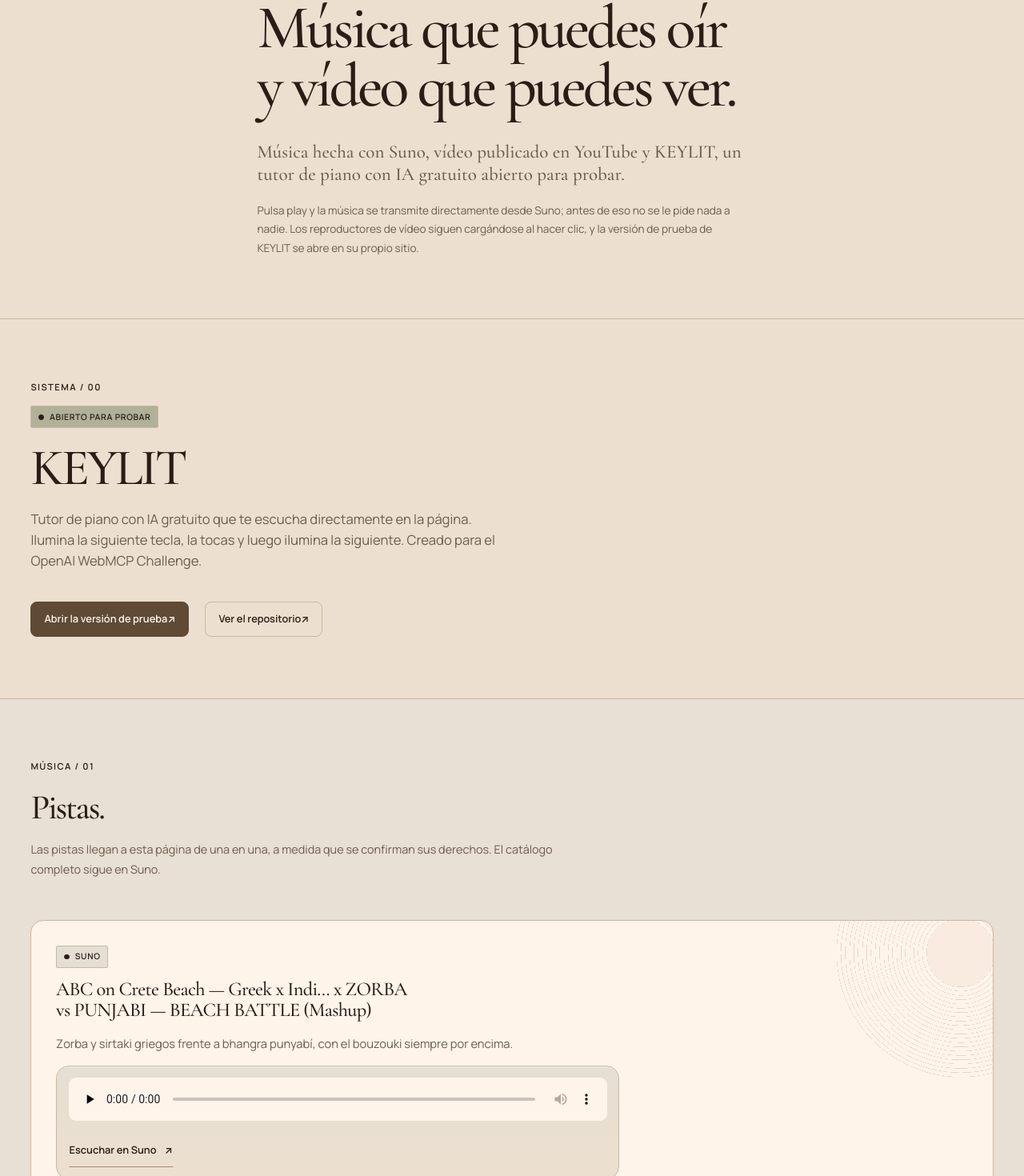
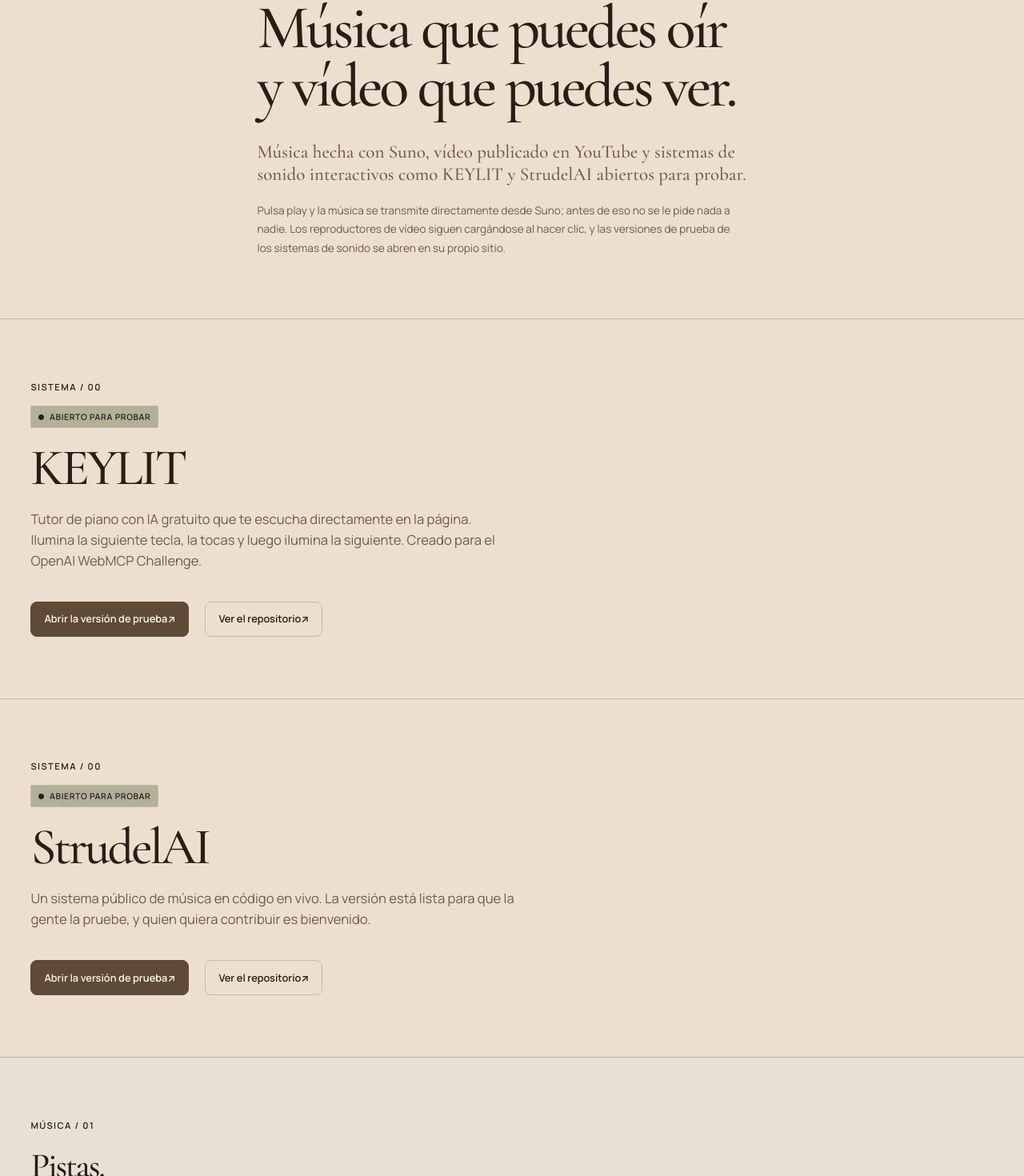
Before and after one commit to uset82/portafolio, a Next.js app in the folder site/: page /es/sound in a window 1280 px wide. Shown: the part 210-1680 px from the top of the page at 80% size. Built offline with nearby package versions, Linux system fonts and the light colour scheme; no server answers.

Commit message:
feat(sound): feature both KEYLIT and StrudelAI sound systems

```diff
--- a/site/src/components/sound-room.tsx
+++ b/site/src/components/sound-room.tsx
@@ -1,16 +1,16 @@
 import { ConsentEmbed } from "@/components/media";
 import { ActionLink, StatusTag } from "@/components/ui";
 import {
-  KEYLIT,
   MUSIC_PROFILE,
   MUSIC_TRACKS,
   SOUND_ROOM,
+  SOUND_SYSTEMS,
   VIDEO_PROFILE,
   VIDEO_WORKS,
   youtubeEmbedUrl,
 } from "@/content/media-library";
 import {
-  KEYLIT_ES,
+  localizeSoundSystem,
   localizeTrack,
   localizeVideo,
   MUSIC_PROFILE_ES,
@@ -23,7 +23,7 @@
 /**
  * The Sound room.
  *
- * Two shelves, music and video, plus a featured interactive sound system. An empty shelf
+ * Two shelves, music and video, plus interactive sound systems. An empty shelf
  * states that it is empty and points at the public profile rather than inventing
  * a track list.
  *
@@ -36,11 +36,11 @@
   const copy = ui(locale).sound;
   const es = locale === "es";
   const room = es ? SOUND_ROOM_ES : SOUND_ROOM;
-  const keylit = es ? { ...KEYLIT, ...KEYLIT_ES } : KEYLIT;
   const music = es ? { ...MUSIC_PROFILE, ...MUSIC_PROFILE_ES } : MUSIC_PROFILE;
   const video = es ? { ...VIDEO_PROFILE, ...VIDEO_PROFILE_ES } : VIDEO_PROFILE;
   const tracks = MUSIC_TRACKS.map((track) => localizeTrack(track, locale));
   const videos = VIDEO_WORKS.map((work) => localizeVideo(work, locale));
+  const systems = SOUND_SYSTEMS.map((system) => localizeSoundSystem(system, locale));
   const hasTracks = tracks.length > 0;
   const hasVideos = videos.length > 0;
 
@@ -59,27 +59,33 @@
         </div>
       </section>
 
-      <section className="sound-room__feature" aria-labelledby="sound-room-keylit-title">
+      {systems.map((system) => (
+        <section
+          key={system.id}
+          className="sound-room__feature"
+          aria-labelledby={`sound-room-${system.id}-title`}
+        >
           <header>
             <p className="section-label">{copy.systemLabel}</p>
-          <StatusTag tone="ready">{keylit.status}</StatusTag>
-          <h2 id="sound-room-keylit-title">{keylit.title}</h2>
-          <p>{keylit.summary}</p>
+            <StatusTag tone="ready">{system.status}</StatusTag>
+            <h2 id={`sound-room-${system.id}-title`}>{system.title}</h2>
+            <p>{system.summary}</p>
           </header>
-        <nav aria-label={keylit.title}>
-          <ActionLink variant="primary" href={KEYLIT.demoUrl} target="_blank" rel="noreferrer">
-            {keylit.demoLabel} <span aria-hidden="true">&#8599;</span>
+          <nav aria-label={system.title}>
+            <ActionLink variant="primary" href={system.demoUrl} target="_blank" rel="noreferrer">
+              {system.demoLabel} <span aria-hidden="true">&#8599;</span>
             </ActionLink>
             <ActionLink
               variant="secondary"
-            href={KEYLIT.repositoryUrl}
+              href={system.repositoryUrl}
               target="_blank"
               rel="noreferrer"
             >
-            {keylit.repositoryLabel} <span aria-hidden="true">&#8599;</span>
+              {system.repositoryLabel} <span aria-hidden="true">&#8599;</span>
             </ActionLink>
           </nav>
         </section>
+      ))}
 
       <section className="sound-room__shelf" aria-labelledby="sound-room-music-title">
         <header>
--- a/site/src/content/i18n/media-library-es.ts
+++ b/site/src/content/i18n/media-library-es.ts
@@ -5,14 +5,14 @@
  * point at exactly the same places. Track titles stay as the platform stores
  * them; only the prose around a track is translated.
  */
-import type { MusicTrack, VideoWork } from "@/content/media-library";
+import type { MusicTrack, SoundSystem, VideoWork } from "@/content/media-library";
 import type { Locale } from "@/lib/i18n";
 
 export const SOUND_ROOM_ES = {
   eyebrow: "Sonido / 02",
   heading: "Música que puedes oír y vídeo que puedes ver.",
   description:
-    "Música hecha con Suno, vídeo publicado en YouTube y KEYLIT, un tutor de piano con IA gratuito abierto para probar.",
+    "Música hecha con Suno, vídeo publicado en YouTube y sistemas de sonido interactivos como KEYLIT y StrudelAI abiertos para probar.",
   emptyState: {
     music:
       "Todavía no hay ninguna pista incrustada aquí. Mientras tanto, el catálogo publicado completo está en Suno.",
@@ -20,7 +20,7 @@
       "Todavía no hay ningún vídeo incrustado aquí. Mientras tanto, el canal publicado completo está en YouTube.",
   },
   playbackNote:
-    "Pulsa play y la música se transmite directamente desde Suno; antes de eso no se le pide nada a nadie. Los reproductores de vídeo siguen cargándose al hacer clic, y la versión de prueba de KEYLIT se abre en su propio sitio.",
+    "Pulsa play y la música se transmite directamente desde Suno; antes de eso no se le pide nada a nadie. Los reproductores de vídeo siguen cargándose al hacer clic, y las versiones de prueba de los sistemas de sonido se abren en su propio sitio.",
 } as const;
 
 export const MUSIC_PROFILE_ES = {
@@ -108,3 +108,18 @@
   demoLabel: "Abrir la versión de prueba",
   repositoryLabel: "Ver el repositorio",
 } as const;
+
+export const SOUND_SYSTEMS_ES: Record<
+  string,
+  { status: string; summary: string; demoLabel: string; repositoryLabel: string }
+> = {
+  keylit: KEYLIT_ES,
+  strudelai: STRUDEL_AI_ES,
+};
+
+export function localizeSoundSystem(system: SoundSystem, locale: Locale): SoundSystem {
+  if (locale === "en") return system;
+  const copy = SOUND_SYSTEMS_ES[system.id];
+  if (!copy) return system;
+  return { ...system, ...copy };
+}
--- a/site/src/content/media-library.ts
+++ b/site/src/content/media-library.ts
@@ -145,7 +145,7 @@
   eyebrow: "Sound / 02",
   heading: "Music you can hear, and video you can watch.",
   description:
-    "Music made with Suno, video published on YouTube, and KEYLIT — a free AI piano tutor open for testing.",
+    "Music made with Suno, video published on YouTube, and interactive sound systems like KEYLIT and StrudelAI open for testing.",
   emptyState: {
     music:
       "No track is embedded here yet. The full published catalogue is on Suno in the meantime.",
@@ -153,10 +153,22 @@
       "No video is embedded here yet. The full published channel is on YouTube in the meantime.",
   },
   playbackNote:
-    "Press play and the music streams straight from Suno; nothing is asked of anyone before that. Video players still load on click, and the KEYLIT test build opens in its own site.",
+    "Press play and the music streams straight from Suno; nothing is asked of anyone before that. Video players still load on click, and sound system test builds open in their own sites.",
 } as const;
 
-export const KEYLIT = {
+export type SoundSystem = {
+  id: string;
+  title: string;
+  status: string;
+  summary: string;
+  demoUrl: string;
+  demoLabel: string;
+  repositoryUrl: string;
+  repositoryLabel: string;
+};
+
+export const KEYLIT: SoundSystem = {
+  id: "keylit",
   title: "KEYLIT",
   status: "Open for testing",
   summary:
@@ -167,7 +179,8 @@
   repositoryLabel: "View the repository",
 } as const;
 
-export const STRUDEL_AI = {
+export const STRUDEL_AI: SoundSystem = {
+  id: "strudelai",
   title: "StrudelAI",
   status: "Open for testing",
   summary:
@@ -177,6 +190,8 @@
   repositoryUrl: "https://github.com/uset82/StrudelAI",
   repositoryLabel: "View the repository",
 } as const;
+
+export const SOUND_SYSTEMS: readonly SoundSystem[] = [KEYLIT, STRUDEL_AI];
 
 /**
  * Privacy-enhanced YouTube embed: no cookies until playback actually starts.
```
Also changed, not shown: 1 other file (tests, documents, lock files or other folders). Lines whose indentation alone changed are shown as unchanged.
